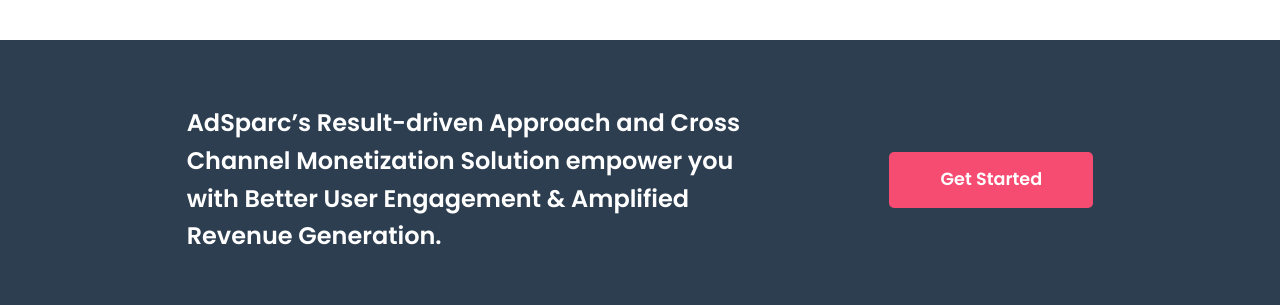
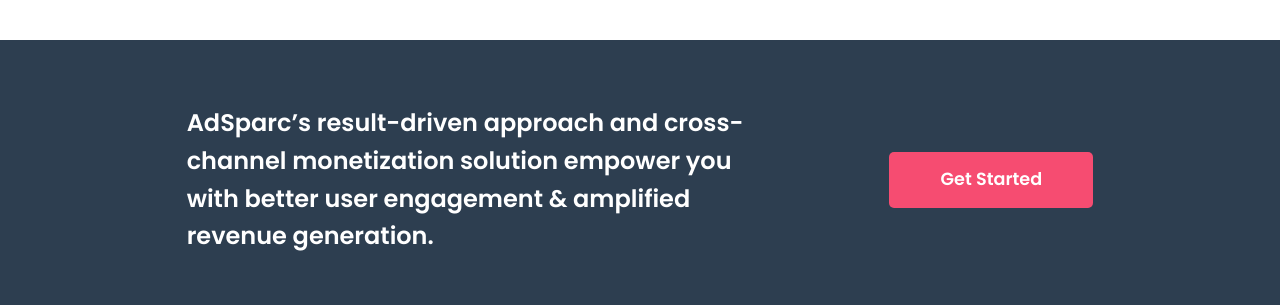
Before and after one commit to arvind-adsparc/cpmcalculators, a Next.js app: page /calculators/ecpm-calculator in a window 1280 px wide. Shown: the part 1192-1497 px from the top of the page. Built offline with nearby package versions, Linux system fonts and the light colour scheme.

Commit message:
first cta bar text change

```diff
--- a/pages/calculators/ecpm-calculator.js
+++ b/pages/calculators/ecpm-calculator.js
@@ -19,8 +19,10 @@ const eCPMCalculator = () => {
             heroImage="https://res.cloudinary.com/dqove2qhg/image/upload/v1656073535/CPM%20Calculators/eCPM_ryd3ey.svg"
           />
           <AbouteCPM />
+
           <CTABar
-            text="AdSparc’s Result-driven Approach and Cross Channel Monetization Solution empower you with Better User Engagement & Amplified Revenue Generation."
+            text="AdSparc’s result-driven approach and cross-channel monetization solution empower you with better user engagement & amplified revenue generation."
+            // btnText="Get Free Revenue Estimate"
             btnText="Get Started"
             btnColor="pink"
           />
--- a/pages/calculators/epmv-calculator.js
+++ b/pages/calculators/epmv-calculator.js
@@ -20,8 +20,10 @@ const eCPMCalculator = () => {
           />
 
           <AbouteEPMV />
+
           <CTABar
-            text="AdSparc’s Result-driven Approach and Cross Channel Monetization Solution empower you with Better User Engagement & Amplified Revenue Generation."
+            text="AdSparc’s result-driven approach and cross-channel monetization solution empower you with better user engagement & amplified revenue generation."
+            // btnText="Get Free Revenue Estimate"
             btnText="Get Started"
             btnColor="pink"
           />
--- a/pages/calculators/rpm-calculator.js
+++ b/pages/calculators/rpm-calculator.js
@@ -19,8 +19,10 @@ const RPMCalculator = () => {
             heroImage="https://res.cloudinary.com/dqove2qhg/image/upload/v1656073535/CPM%20Calculators/rpm_tararq.svg"
           />
           <AboutRPM />
+
           <CTABar
-            text="AdSparc’s Result-driven Approach and Cross Channel Monetization Solution empower you with Better User Engagement & Amplified Revenue Generation."
+            text="AdSparc’s result-driven approach and cross-channel monetization solution empower you with better user engagement & amplified revenue generation."
+            // btnText="Get Free Revenue Estimate"
             btnText="Get Started"
             btnColor="pink"
           />
--- a/pages/index.js
+++ b/pages/index.js
@@ -22,7 +22,7 @@ export default function Home() {
           <Hero name="CPM" />
           <About />
           <CTABar
-            text="AdSparc’s Result-driven Approach and Cross Channel Monetization Solution empower you with Better User Engagement & Amplified Revenue Generation."
+            text="AdSparc’s result-driven approach and cross-channel monetization solution empower you with better user engagement & amplified revenue generation."
             // btnText="Get Free Revenue Estimate"
             btnText="Get Started"
             btnColor="pink"
```
